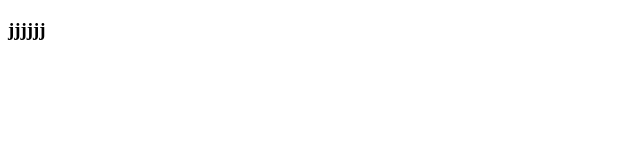
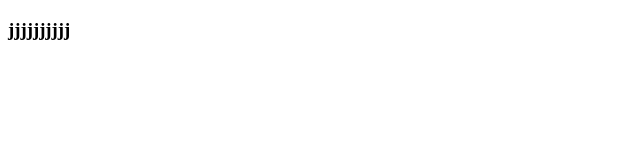
Before and after one commit to Mohammad-Samir/html, a plain HTML site: page index.html in a window 1280 px wide. Shown: the full height of the page, 0-640 px from the left. Drawn offline with Linux system fonts and the light colour scheme.

Commit message:
first commit

```diff
--- a/index.html
+++ b/index.html
@@ -7,6 +7,6 @@
     <title>Document</title>
 </head>
 <body>
-    <h3>jjjjjj</h3>
+    <h3>jjjjjjjjjj</h3
 </body>
 </html>
```
